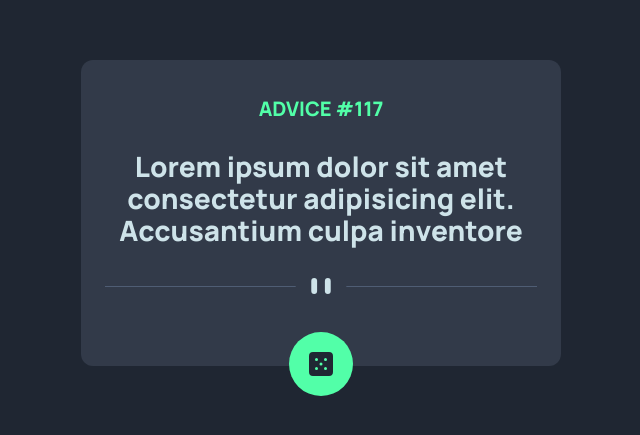
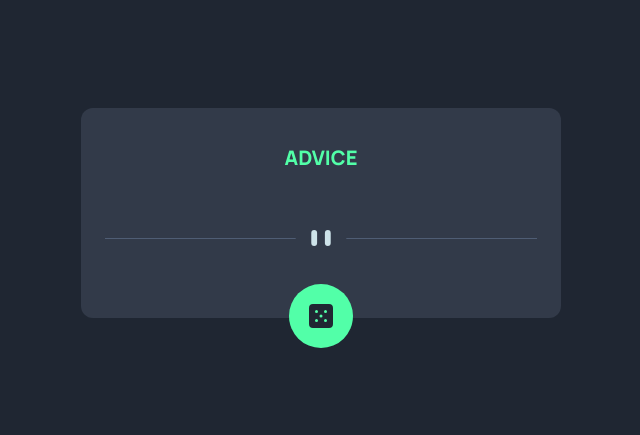
Before and after one commit to aruntutter/random-advice-generator, a plain HTML site: page index.html in a window 1280 px wide. Shown: the part 187-622 px from the top of the page, without its empty margins (319-959 px from the left). Drawn offline with Linux system fonts and the light colour scheme.

Commit message:
quote id and quote text updated

```diff
--- a/index.html
+++ b/index.html
@@ -20,8 +20,8 @@
 
 <body>
   <div class="card">
-    <h1 class="card-title">ADVICE <span id="quote-id">#117</span></h1>
-    <p class="quote" id="quote-text">Lorem ipsum dolor sit amet consectetur adipisicing elit. Accusantium culpa inventore</p>
+    <h1 class="card-title">ADVICE <span id="quote-id"></span></h1>
+    <p class="quote" id="quote-text"></p>
     <div class="divider-container">
       <!-- Mobile layout -->
       <img class="divider-mobile" src="./assets/images/pattern-divider-mobile.svg" alt="pattern-divider-mobile">
```
